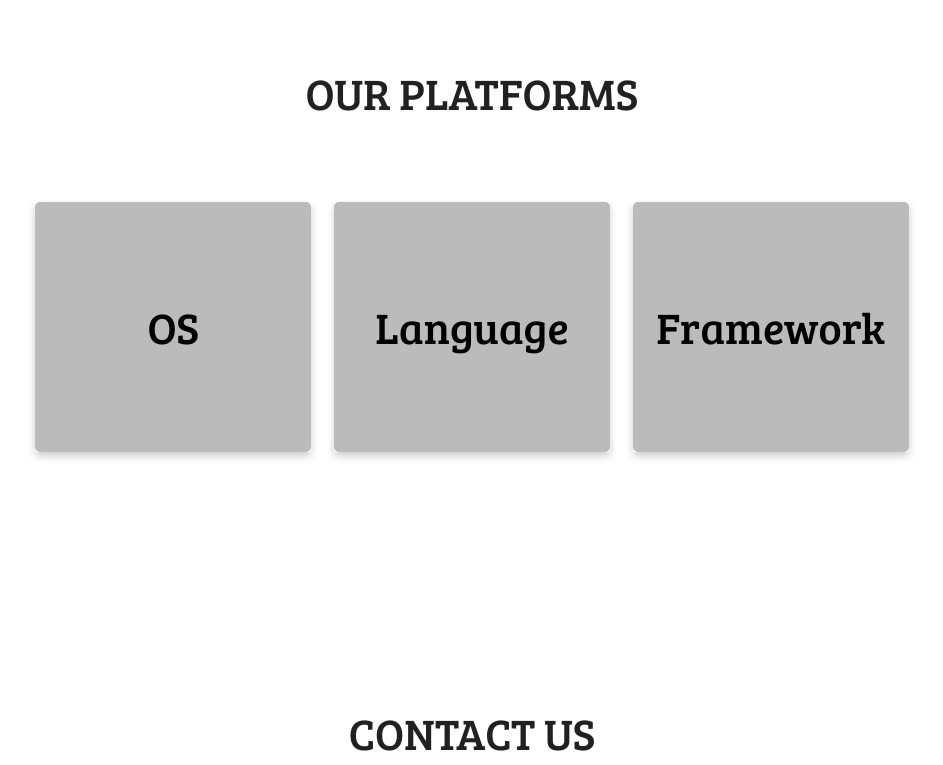
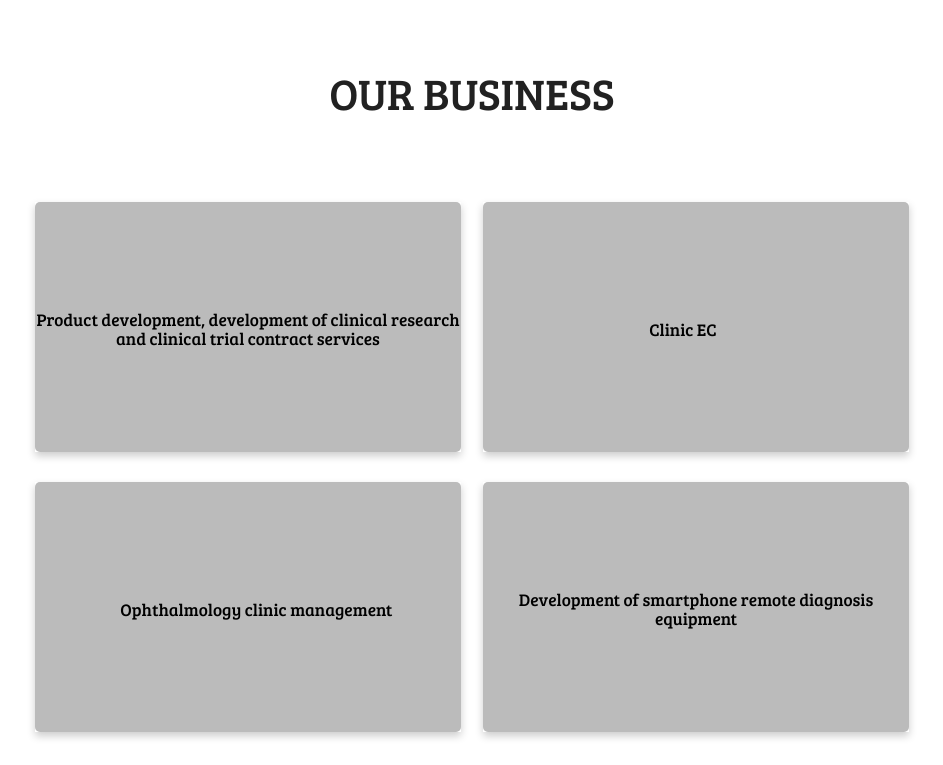
Before and after one commit to hashmi-shihab/companyprofile.github.io, a plain HTML site: page index.html in a window 1280 px wide. Shown: the part 1143-1908 px from the top of the page, without its empty margins (168-1111 px from the left). Drawn offline with Linux system fonts and the light colour scheme.

Commit message:
design modified

```diff
--- a/css/homepage.css
+++ b/css/homepage.css
@@ -47,7 +47,7 @@ body{
   width:100vw;
   z-index:1;
   /*background:#225470;*/
-  background:#37474f;
+  background:#0000a7;
   opacity:0.85;
 }
 
--- a/index.html
+++ b/index.html
@@ -139,8 +139,8 @@
 		</div>
 		<div class="header-overlay"></div>
 		<div class="header-content text-md-center">
-			<h1 style="font-family: 'Lobster', cursive;">Pioneering the future of Bangladesh!</h1>
-			<p style="text-align:justify;font-family: 'Bree Serif', cursive;">We are a software development company that can communicate in Japanese and English in Dhaka, Bangladesh. By developing systems with the Japan - Bangladesh cooperative team, we can develop high quality systems with low development cost.</p>
+			<h1 style="font-family: 'Lobster', cursive;">Clinic EC</h1>
+			<p style="text-align:justify;font-family: 'Bree Serif', cursive;">"Clinic Net Shop" where patients can purchase directly from clinics and hospitals' own online shops</p>
 			<!-- <a class="btn">Find Out More</a> -->
 		</div>
 	</header><br><br>
@@ -169,92 +169,80 @@
 			</div>
 		</div>
 			<br>
-			<h3 class="scrollspy center" >OUR PLATFORMS</h3><br><br><br>
+			<h3 class="scrollspy center" >OUR BUSINESS</h3><br><br><br>
 		<div class="row">
 
 			<div class="col l12 m12 s12">
 				<div class="row">
-					<div class="col l4 m4 s12">
+					<div class="col l6 m6 s12">
 						<div class="flip-card">
 							<div class="flip-card-inner">
 								<div class="flip-card-front valign-wrapper">
-									<h3 class="hide-on-med-only center">OS</h3>
-									<h3 class="flow-text hide-on-small-only hide-on-large-only center">OS</h3>
+									<h6 class="hide-on-med-only center">
+										Product development, development of clinical research and clinical trial contract services
+									</h6>
+									<h6 class="flow-text hide-on-small-only hide-on-large-only center">Product development, development of clinical research and clinical trial contract services</h6>
 
 								</div>
 								<div class="flip-card-back ">
-									<h6>PC:</h6>
-									<ul>
-										<li>Windows</li>
-										<li>Linux</li>
-										<li>MacOS</li>
-									</ul>
-									<h6>Mobile:</h6>
-									<ul>
-										<li>Android</li>
-										<li>iOS</li>
-									</ul>
+									<h6 style="margin-right: 20px;">As the need for diagnosis and treatment of diseases in the sensory organ region increases with the aging of society, the development of new diagnostic and therapeutic techniques will continue to be important.
+										While regulations related to clinical research have been developed under the Clinical Research Act, etc., a platform to promote research and development by researchers has not been sufficiently developed...
+									</h6>
 								</div>
 							</div>
 						</div>
 					</div>
-					<div class="col l4 m4 s12">
+					<div class="col l6 m6 s12">
 						<div class="flip-card">
 							<div class="flip-card-inner">
 								<div class="flip-card-front valign-wrapper">
-									<h3 class="hide-on-med-only center">Language</h3>
-									<h3 class="flow-text hide-on-small-only hide-on-large-only center">Language</h3>
+									<h6 class="hide-on-med-only center" style="padding-left: 39%;">
+										Clinic EC
+									</h6>
+									<h6 class="flow-text hide-on-small-only hide-on-large-only center" style="text-align: center !important;">Clinic EC</h6>
+
 								</div>
-								<div class="flip-card-back " style="padding-top: 0px !important; ">
-									<!-- <h6>Markup Language:</h6>
-									<ul>
-										<li>HTML5 CSS3</li>
-									</ul> -->
-									<h6>Programing Language:</h6>
-									<ul>
-										<li>PHP</li>
-										<li>JavaScript</li>
-										<li>C++</li>
-										<li>Java</li>
-										<li>Python</li>
-									</ul>
-									<h6>Database:</h6>
-									<ul>
-										<li>PostgreSQL</li>
-										<li>MySQL</li>
-										<li>NoSQL</li>
-									</ul>
+								<div class="flip-card-back ">
+									<h6 style="margin-right: 20px;">
+										The domestic contact lens market is expected to grow steadily, and although it declined by 7% in 2020 due to the impact of the COVID-19 pandemic, it is expected that demand will return as opportunities to go out are restored as vaccinations progress. will be Since 2019, EC sites, competing manufacturers, major ...
+									</h6>
 								</div>
 							</div>
 						</div>
 					</div>
-					<div class="col l4 m4 s12 ">
+					<div class="col l6 m6 s12">
 						<div class="flip-card">
 							<div class="flip-card-inner">
-								<div class="flip-card-front valign-wrapper ">
-									<h3 class="hide-on-med-only center">Framework</h3>
-									<h3 class="flow-text hide-on-small-only hide-on-large-only center">Framework</h3>
+								<div class="flip-card-front valign-wrapper">
+									<h6 class="hide-on-med-only center" style="padding-left: 20%;">
+										Ophthalmology clinic management
+									</h6>
+									<h6 class="flow-text hide-on-small-only hide-on-large-only center">Ophthalmology clinic management</h6>
+
 								</div>
 								<div class="flip-card-back ">
-									<!--<h6>CSS Frameworks:</h6>
-									<ul>
-										<li>Bootstrap</li>
-										<li>Materialize</li>
-									</ul> -->
-									<h6>PHP Frameworks:</h6>
-									<ul>
-										<li>Laravel</li>
-									</ul>
-									<h6>JS Frameworks:</h6>
-									<ul>
-										<li>Vue</li>
-										<li>React</li>
-										<li>Node</li>
-									</ul>
-									<h6>PYTHON Frameworks:</h6>
-									<ul>
-										<li>Django</li>
-									</ul>
+									<h6 style="margin-right: 20px;">
+										Currently in preparation..
+									</h6>
+								</div>
+							</div>
+						</div>
+					</div>
+					<div class="col l6 m6 s12">
+						<div class="flip-card">
+							<div class="flip-card-inner">
+								<div class="flip-card-front valign-wrapper">
+									<h6 class="hide-on-med-only center">
+										Development of smartphone remote diagnosis equipment
+									</h6>
+									<h6 class="flow-text hide-on-small-only hide-on-large-only center">Development of smartphone remote diagnosis equipment</h6>
+
+								</div>
+								<div class="flip-card-back ">
+									<h6 style="margin-right: 20px;">
+										We will systemize face-to-face remote diagnosis with live video using smartphones. Appointments are also provided along with delivery of diagnostic and prescription information.
+										When using a smartphone camera, we provide patients with a dedicated adapter to provide eyeball images, and provide patient identification cards and insurance...
+									</h6>
 								</div>
 							</div>
 						</div>
```
